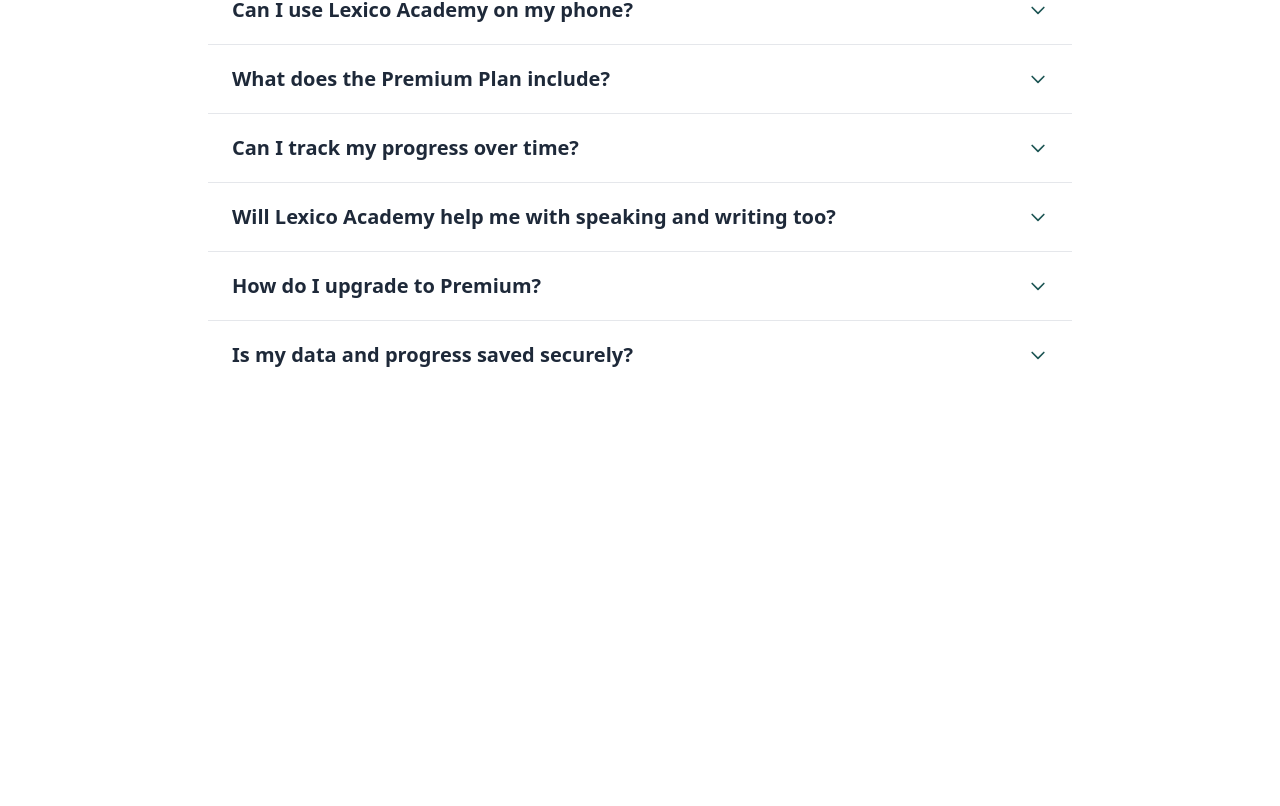
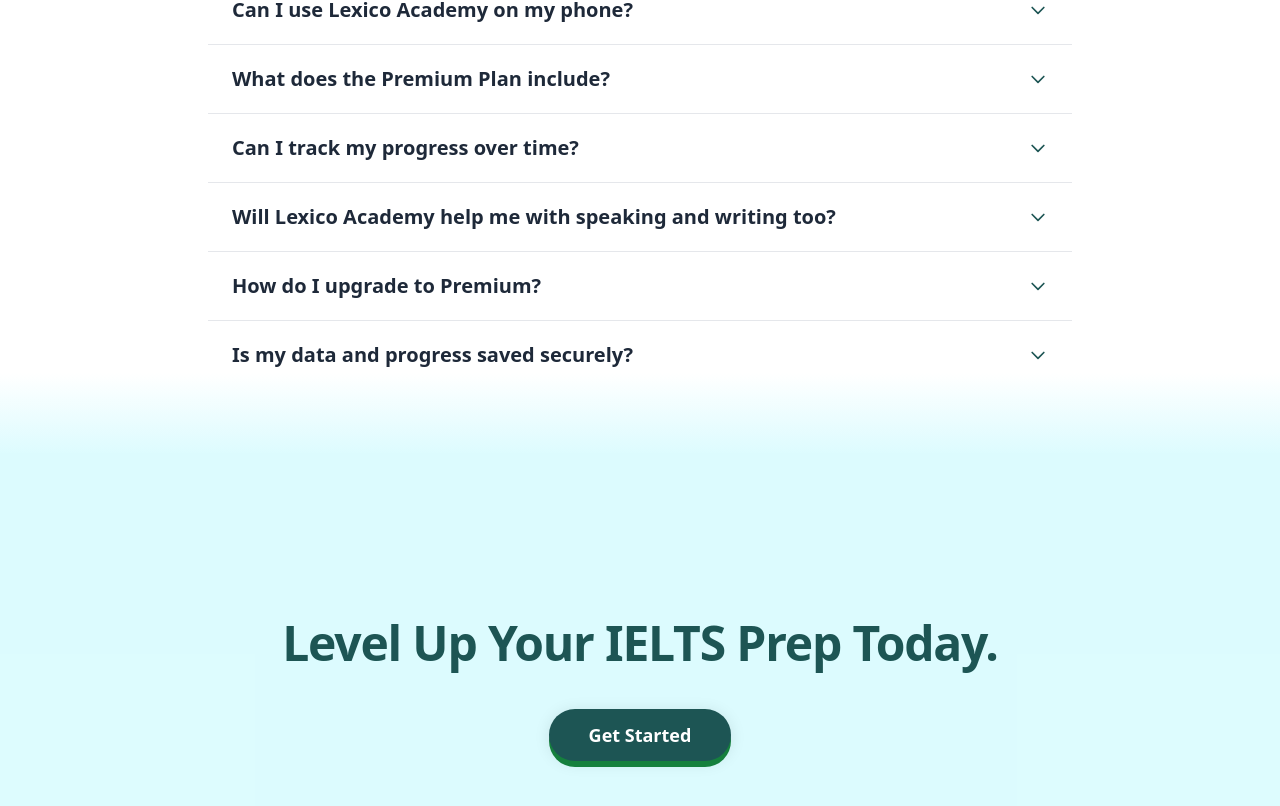
Before and after one commit to hosseinshamlooo/lexico_academy, a Next.js app: page / in a window 1280 px wide. Shown: the part 5951-6757 px from the top of the page. Before the commit the page ends 6404 px from the top, so only its background shows below. Built offline with nearby package versions, Linux system fonts and the light colour scheme.

Commit message:
added final tagline

```diff
--- a/app/components/Cta.tsx
+++ b/app/components/Cta.tsx
@@ -0,0 +1,16 @@
+import React from "react";
+
+export default function Cta() {
+  return (
+    <section className="w-full py-28 md:py-40 flex justify-center bg-cyan-100/70">
+      <div className="max-w-3xl w-full flex flex-col items-center px-7 md:px-0 text-center space-y-7">
+        <h2 className="font-extrabold tracking-tight leading-tight text-4xl md:text-5xl text-primary font-[var(--font-body)]">
+          Level Up Your IELTS Prep Today.
+        </h2>
+        <button className="hero-btn hero-btn-primary font-bold py-3 px-10 rounded-full cursor-pointer shadow-lg mt-2 text-lg">
+          Get Started
+        </button>
+      </div>
+    </section>
+  );
+}
--- a/app/components/Faqs.tsx
+++ b/app/components/Faqs.tsx
@@ -68,7 +68,10 @@
   }
 
   return (
-    <section className="w-full py-16 flex justify-center bg-white" id="faqs">
+    <section
+      className="w-full py-16 flex justify-center bg-white relative overflow-hidden"
+      id="faqs"
+    >
       <div className="max-w-4xl w-full flex flex-col items-center px-4">
         <h2 className="text-4xl md:text-5xl font-extrabold text-center tracking-tighter mb-4 text-primary font-[var(--font-body)]">
           Frequently Asked Questions
@@ -115,6 +118,8 @@
           ))}
         </div>
       </div>
+      {/* Gradient overlay at the bottom */}
+      <div className="pointer-events-none absolute left-0 right-0 bottom-0 h-16 md:h-20 bg-gradient-to-b from-transparent to-cyan-100/70 z-10" />
     </section>
   );
 }
--- a/app/page.tsx
+++ b/app/page.tsx
@@ -12,6 +12,7 @@
 import Testimonials from "./components/Testimonials";
 import Pricing from "./components/Pricing";
 import Faqs from "./components/Faqs";
+import Cta from "./components/Cta";
 
 const page = () => {
   return (
@@ -26,6 +27,7 @@
       <Testimonials />
       <Pricing />
       <Faqs />
+      <Cta />
     </div>
   );
 };
```
